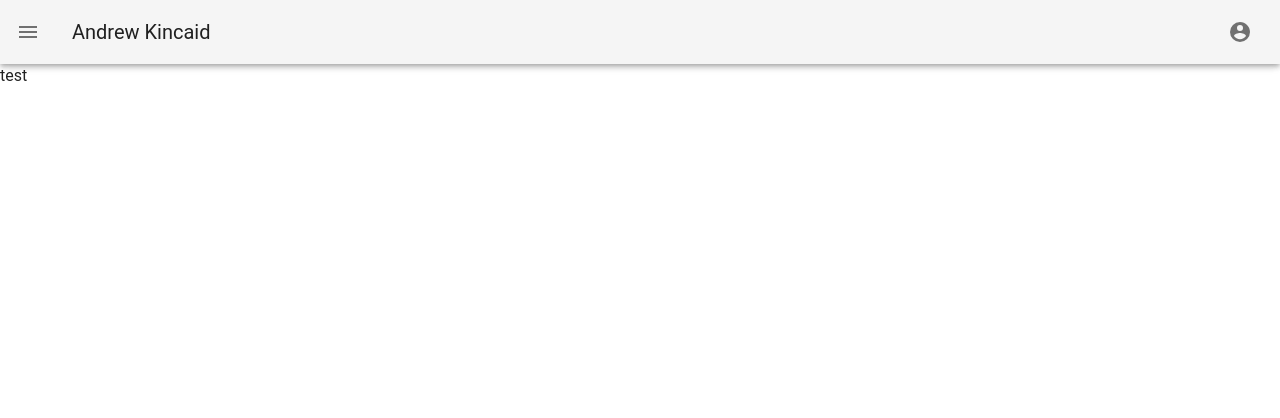
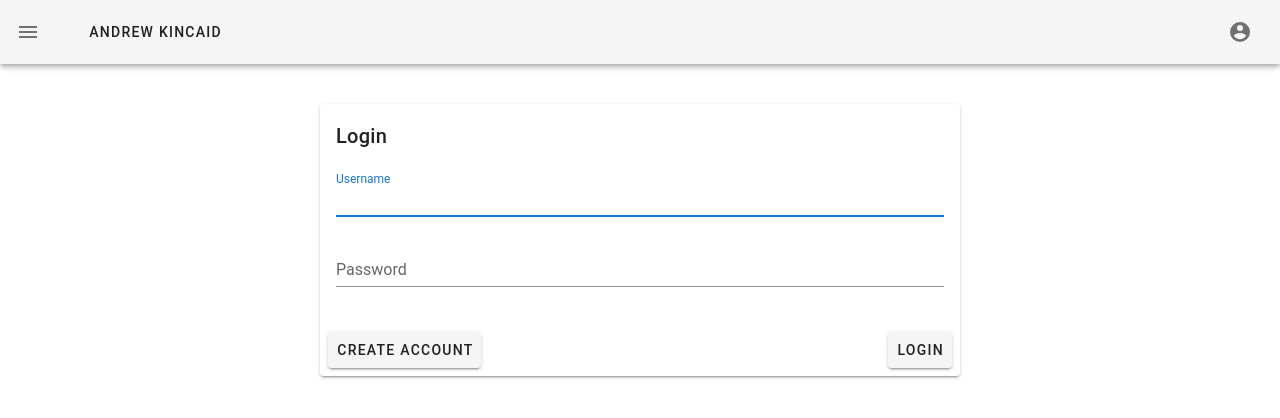
Before and after one commit to atkincaid74/andrew-kincaid, a Vue app in the folder myapp/: page /login in a window 1280 px wide. Shown: the top 418 px of the page. Built offline with nearby package versions, Linux system fonts and the light colour scheme; the HTML template or start-up script is replaced by a standard one.

Commit message:
added home button to 'Andrew Kincaid ' title login added

```diff
--- a/myapp/package.json
+++ b/myapp/package.json
@@ -12,6 +12,7 @@
     "es6-promise": "^4.2.8",
     "vue": "^2.6.10",
     "vue-router": "^3.1.2",
+    "vuelidate": "^0.7.4",
     "vuetify": "^2.0.0",
     "vuex": "^3.1.1"
   },
--- a/myapp/src/components/home/AppBar.vue
+++ b/myapp/src/components/home/AppBar.vue
@@ -3,7 +3,14 @@
     <v-app-bar-nav-icon
             @click="toggleNavDrawer"
     ></v-app-bar-nav-icon>
-    <v-toolbar-title>Andrew Kincaid</v-toolbar-title>
+    <v-toolbar-title>
+        <v-btn
+            text
+            @click="goHome"
+        >
+            Andrew Kincaid
+        </v-btn>
+    </v-toolbar-title>
     <v-spacer></v-spacer>
 
     <v-btn
@@ -40,6 +47,9 @@
               if (this.user == null) {
                   this.$router.push({name: 'Login'});
               }
+          },
+          goHome () {
+              this.$router.push({name: 'Home'});
           }
       },
   }
--- a/myapp/src/components/home/Login.vue
+++ b/myapp/src/components/home/Login.vue
@@ -1,10 +1,76 @@
 <template>
-    <div>test</div>
+    <v-card
+        max-width="50%"
+        class="mx-auto my-10"
+    >
+        <v-card-title>
+            Login
+        </v-card-title>
+        <v-card-text>
+            <v-form>
+                <v-text-field
+                    v-model="enteredUser"
+                    label="Username"
+                    @submit=""
+                    @keydown.enter.prevent=""
+                    autofocus
+                    @change="$v.enteredUser.$touch()"
+                    @blur="$v.enteredUser.$touch()"
+                    :error-messages="userErrors"
+                ></v-text-field>
+                <v-text-field
+                    v-model="enteredPass"
+                    label="Password"
+                    type="password"
+                    @submit=""
+                    @keydown.enter.native=""
+                    @change="$v.enteredPass.$touch()"
+                    @blur="$v.enteredPass.$touch()"
+                    :error-messages="passErrors"
+                ></v-text-field>
+            </v-form>
+        </v-card-text>
+        <v-card-actions>
+            <v-btn>Create Account</v-btn>
+            <v-spacer></v-spacer>
+            <v-btn>Login</v-btn>
+        </v-card-actions>
+    </v-card>
 </template>
 
 <script>
+    import { validationMixin } from 'vuelidate';
+    import { required, minLength, maxLength } from 'vuelidate/lib/validators';
+    import { mapState } from 'vuex';
+
     export default {
-        name: "Login"
+        name: "Login",
+        mixins: [validationMixin],
+        validations: {
+            enteredUser: { required, minLength: minLength(4) },
+            enteredPass: { required, minLength: minLength(6), maxLength: maxLength(32) },
+        },
+        data: () => ({
+            enteredUser: null,
+            enteredPass: null,
+        }),
+        computed: {
+            userErrors() {
+                const errors = [];
+                if (!this.$v.enteredUser.$dirty) return errors;
+                !this.$v.enteredUser.minLength && errors.push('Username must be at least 4 characters');
+                !this.$v.enteredUser.required && errors.push('Username is required');
+                return errors
+            },
+            passErrors() {
+                const errors = [];
+                if (!this.$v.enteredPass.$dirty) return errors;
+                !this.$v.enteredPass.minLength && errors.push('Password must be at least 6 characters');
+                !this.$v.enteredPass.maxLength && errors.push('Password must be less than 32 characters');
+                !this.$v.enteredPass.required && errors.push('Password is required');
+                return errors
+            }
+        },
     }
 </script>
 
```
Also changed, not shown: 1 other file (tests, documents, lock files or other folders).
